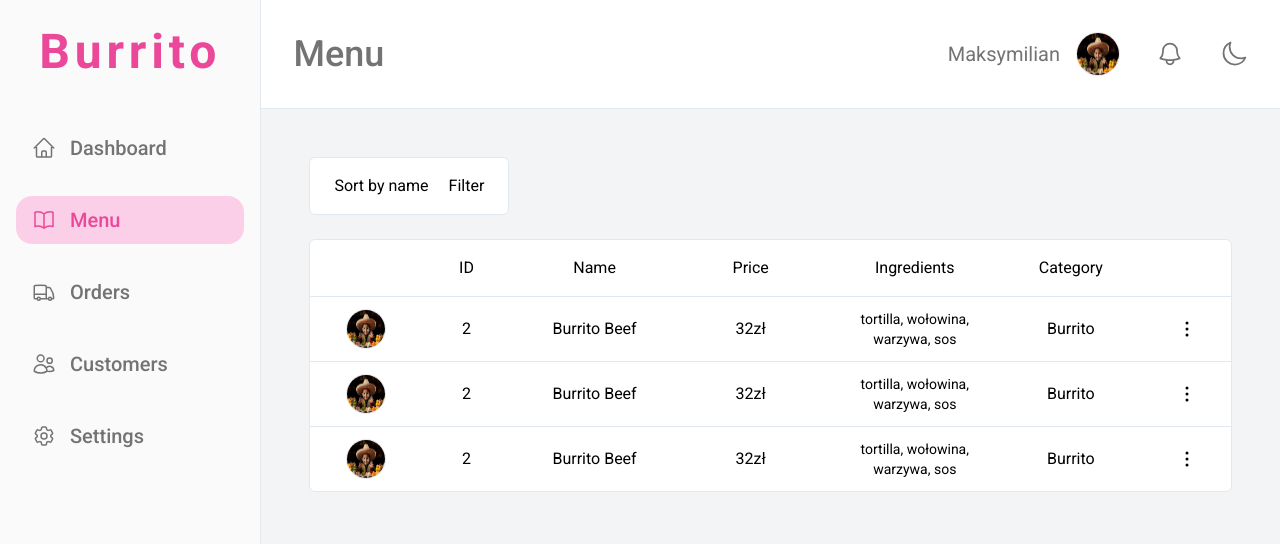
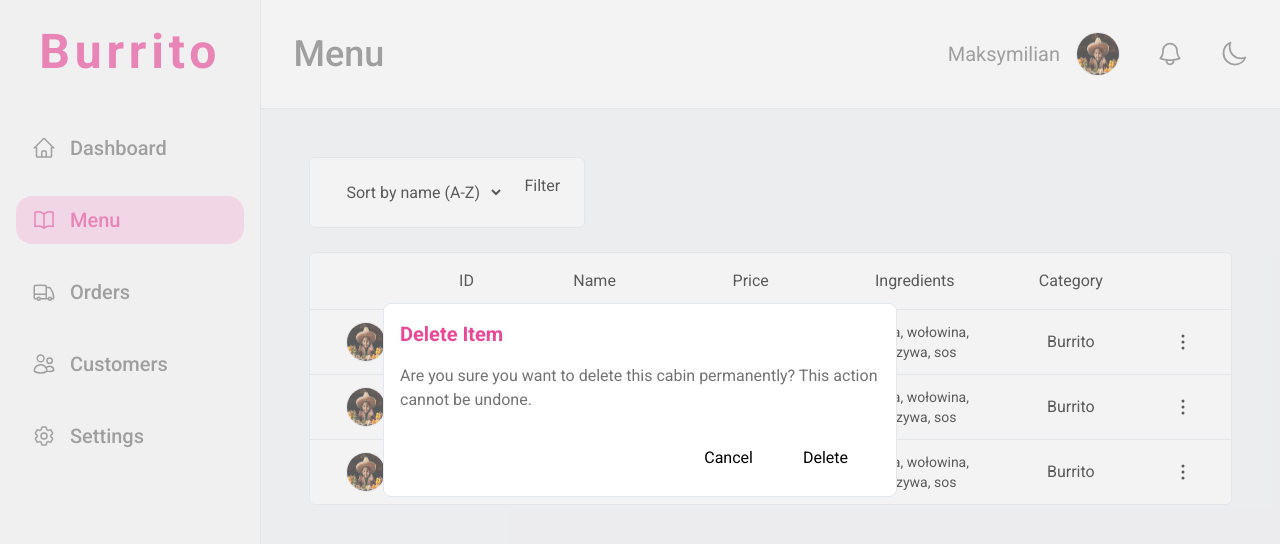
Before and after one commit to maxszymanski/burrito-admin, a Next.js app: page /menu in a window 1280 px wide. Shown: the top 544 px of the page. Built offline with nearby package versions, Linux system fonts and the light colour scheme.

Commit message:
create menu modal and delete item modal

```diff
--- /dev/null
+++ b/app/_components/DeleteModal.js
@@ -0,0 +1,20 @@
+function DeleteModal() {
+	return (
+		<div className="absolute flex items-center justify-center overflow-hidden top-0 left-0 w-full h-full bg-[rgba(225,225,225,0.4)] dark:bg-[rgba(0,0,0,0.5)] z-20  ">
+			<div className="border rounded-lg bg-white dark:bg-darkbg border-lightborder dark:border-darkborder p-4 ">
+				<h3 className="text-xl font-bold text-primary dark:text-darkPrimary mb-4">Delete Item</h3>
+				<p className="text-lighttext dark:text-darktext w-[30rem]">
+					Are you sure you want to delete this cabin permanently? This action cannot be undone.
+				</p>
+				<div className="flex justify-end gap-6 px-8 mt-6">
+					<button className="dark:hover:text-darkPrimary hover:text-primary duration-300 transition-colors  py-2 px-6 dark:hover:bg-darkSecondBg flex items-center justify-center rounded-md border-2 border-transparent dark:border-darkPrimary dark:focus:border-darkPrimary dark:focus:bg-darkSecondBg dark:focus:text-darkPrimary focus:text-primary border-primary focus:border-primary ">
+						Cancel
+					</button>
+					<button>Delete</button>
+				</div>
+			</div>
+		</div>
+	)
+}
+
+export default DeleteModal
--- a/app/_components/MenuButton.js
+++ b/app/_components/MenuButton.js
@@ -12,7 +12,7 @@ function MenuButton() {
 		e.stopPropagation()
 		const rect = e.target.closest('button').getBoundingClientRect()
 		setPosition({
-			x: window.innerWidth - rect.width - rect.x + 10,
+			x: window.innerWidth - rect.width - rect.x + 5,
 			y: rect.y + rect.height + 4,
 		})
 
@@ -29,7 +29,7 @@ function MenuButton() {
 	return (
 		<div className="flex items-center justify-center" ref={menuRef}>
 			<button
-				className="dark:hover:text-darkPrimary hover:text-primary duration-300 transition-colors w-6 p-1"
+				className="dark:hover:text-darkPrimary hover:text-primary duration-300 transition-colors w-6 p-1.5 dark:hover:bg-darkSecondBg flex items-center justify-center rounded-md border border-transparent dark:hover:border-darkPrimary dark:focus:border-darkPrimary dark:focus:bg-darkSecondBg dark:focus:text-darkPrimary focus:text-primary hover:border-primary focus:border-primary "
 				onClick={handleClick}>
 				<svg
 					xmlns="http://www.w3.org/2000/svg"
@@ -37,7 +37,7 @@ function MenuButton() {
 					viewBox="0 0 24 24"
 					strokeWidth={1.5}
 					stroke="currentColor"
-					className="size-6">
+					className="size-6 flex-shrink-0">
 					<path
 						strokeLinecap="round"
 						strokeLinejoin="round"
--- a/app/_components/MenuList.js
+++ b/app/_components/MenuList.js
@@ -8,9 +8,42 @@ function MenuList({ position, isOpen }) {
 					top: `${position.y}px`,
 					right: `${position.x}px`,
 				}}
-				className={`fixed bg-white border border-lightborder z-10 dark:bg-darkSecondBg dark:border-darkborder rounded-lg w-44 h-44
+				className={`fixed bg-white border overflow-hidden border-lightborder z-10 dark:bg-darkSecondBg dark:border-darkborder rounded-lg
 				${isOpen ? 'block' : 'hidden'}
-			 `}></div>
+			 `}>
+				<button className="flex  w-full items-center dark:hover:bg-darkbg hover:bg-secondBg transition-colors duration-300 py-3 px-8 text-lighttext dark:text-secondBg hover:text-stone-900 dark:hover:text-white">
+					<svg
+						xmlns="http://www.w3.org/2000/svg"
+						fill="none"
+						viewBox="0 0 24 24"
+						strokeWidth={1.5}
+						stroke="currentColor"
+						className="size-4 mr-4 ">
+						<path
+							strokeLinecap="round"
+							strokeLinejoin="round"
+							d="m16.862 4.487 1.687-1.688a1.875 1.875 0 1 1 2.652 2.652L6.832 19.82a4.5 4.5 0 0 1-1.897 1.13l-2.685.8.8-2.685a4.5 4.5 0 0 1 1.13-1.897L16.863 4.487Zm0 0L19.5 7.125"
+						/>
+					</svg>
+					Edit
+				</button>
+				<button className="flex  w-full items-center  dark:hover:bg-darkbg hover:bg-secondBg transition-colors duration-300 py-3 px-8 text-lighttext dark:text-secondBg hover:text-stone-900 dark:hover:text-white">
+					<svg
+						xmlns="http://www.w3.org/2000/svg"
+						fill="none"
+						viewBox="0 0 24 24"
+						strokeWidth={1.5}
+						stroke="currentColor"
+						className="size-4 mr-4">
+						<path
+							strokeLinecap="round"
+							strokeLinejoin="round"
+							d="m14.74 9-.346 9m-4.788 0L9.26 9m9.968-3.21c.342.052.682.107 1.022.166m-1.022-.165L18.16 19.673a2.25 2.25 0 0 1-2.244 2.077H8.084a2.25 2.25 0 0 1-2.244-2.077L4.772 5.79m14.456 0a48.108 48.108 0 0 0-3.478-.397m-12 .562c.34-.059.68-.114 1.022-.165m0 0a48.11 48.11 0 0 1 3.478-.397m7.5 0v-.916c0-1.18-.91-2.164-2.09-2.201a51.964 51.964 0 0 0-3.32 0c-1.18.037-2.09 1.022-2.09 2.201v.916m7.5 0a48.667 48.667 0 0 0-7.5 0"
+						/>
+					</svg>
+					Delete
+				</button>
+			</div>
 		)
 }
 
--- a/app/layout.js
+++ b/app/layout.js
@@ -3,6 +3,7 @@ import '@/app/_styles/globals.css'
 import Header from './_components/Header'
 import Navigation from './_components/Navigation'
 import Providers from './providers'
+import DeleteModal from './_components/DeleteModal'
 
 const roboto = Roboto({
 	subsets: ['latin'],
@@ -21,6 +22,7 @@ export default function RootLayout({ children }) {
 			<body
 				className={`${roboto.className} relative h-screen bg-bg flex dark:bg-darkbg transition-all duration-75 `}>
 				<Providers>
+					<DeleteModal />
 					<Navigation />
 					<div className="w-full flex flex-col h-full overflow-x-hidden ml-12 lg:ml-0">
 						<Header />
--- a/app/menu/page.js
+++ b/app/menu/page.js
@@ -2,13 +2,17 @@
 import Image from 'next/image'
 import Container from '../_components/Container'
 import MenuButton from '../_components/MenuButton'
+import DeleteModal from '../_components/DeleteModal'
 
 function Menu() {
 	return (
-		<main className="bg-secondBg w-full py-12 px-6 md:px-12 h-full dark:bg-darkSecondBg">
+		<main className="bg-secondBg w-full py-12 px-6 md:px-12 h-full dark:bg-darkSecondBg ">
 			<Container>
 				<div className="flex gap-5 w-fit border border-lightborder dark:border-darkborder bg-white  rounded-md dark:bg-darkbg py-4 px-6 text-nowrap mb-6 ">
-					<p>Sort by name</p>
+					<select defaultValue={0} className="bg-transparent p-2">
+						<option>Sort by name (A-Z)</option>
+						<option>Sort by name (Z-A)</option>
+					</select>
 					<p>Filter</p>
 				</div>
 				<div className="w-full border border-lightborder dark:border-darkborder bg-white  rounded-md dark:bg-darkbg overflow-auto">
--- a/app/page.js
+++ b/app/page.js
@@ -1,9 +1,10 @@
 import Container from './_components/Container'
+
 import OrderStats from './_components/OrderStats'
 
 export default function Home() {
 	return (
-		<main className="bg-secondBg w-full h-full p-12  dark:bg-darkSecondBg overflow-x-auto">
+		<main className="bg-secondBg w-full h-full p-12  dark:bg-darkSecondBg overflow-x-auto relative">
 			<Container>
 				<OrderStats />
 			</Container>
```
